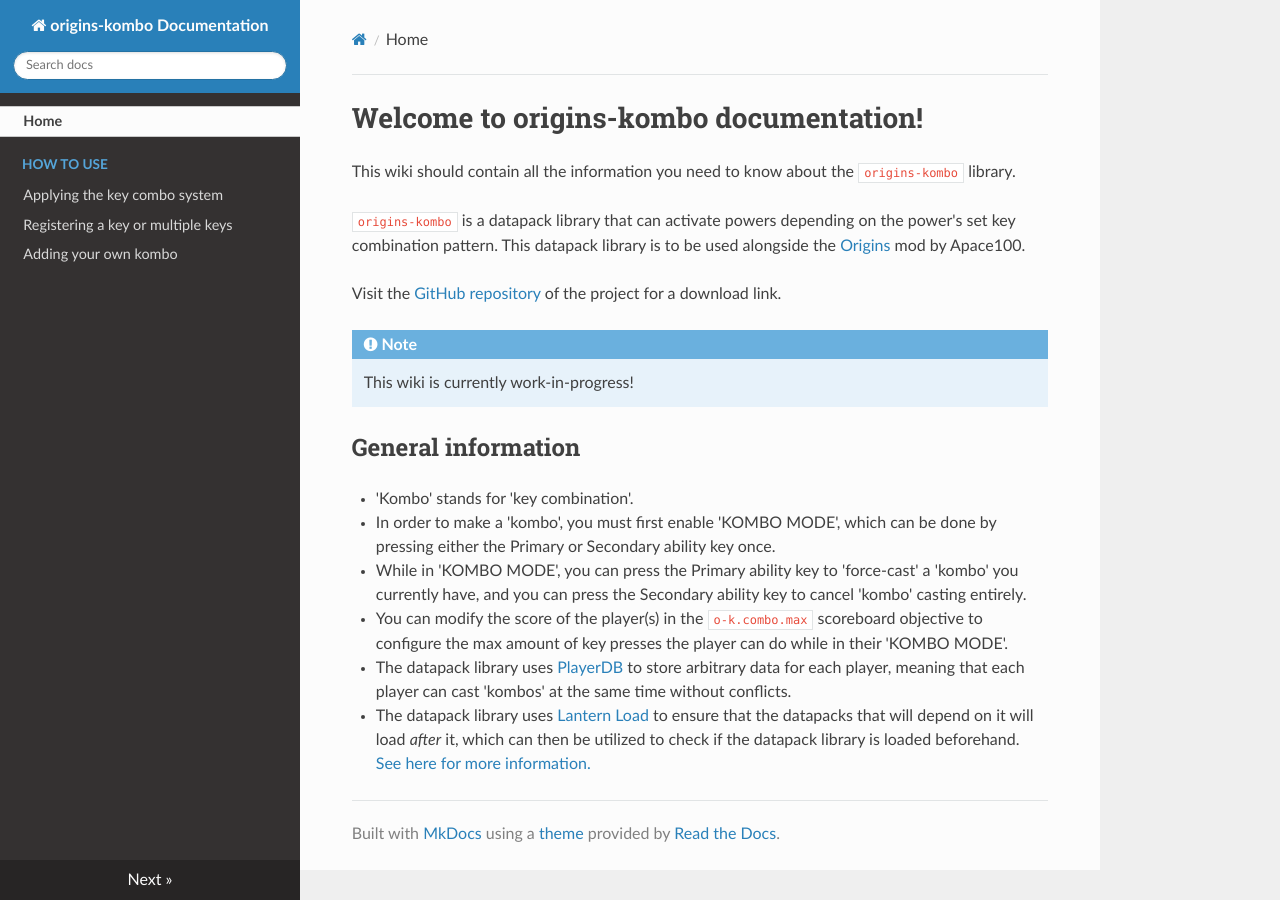
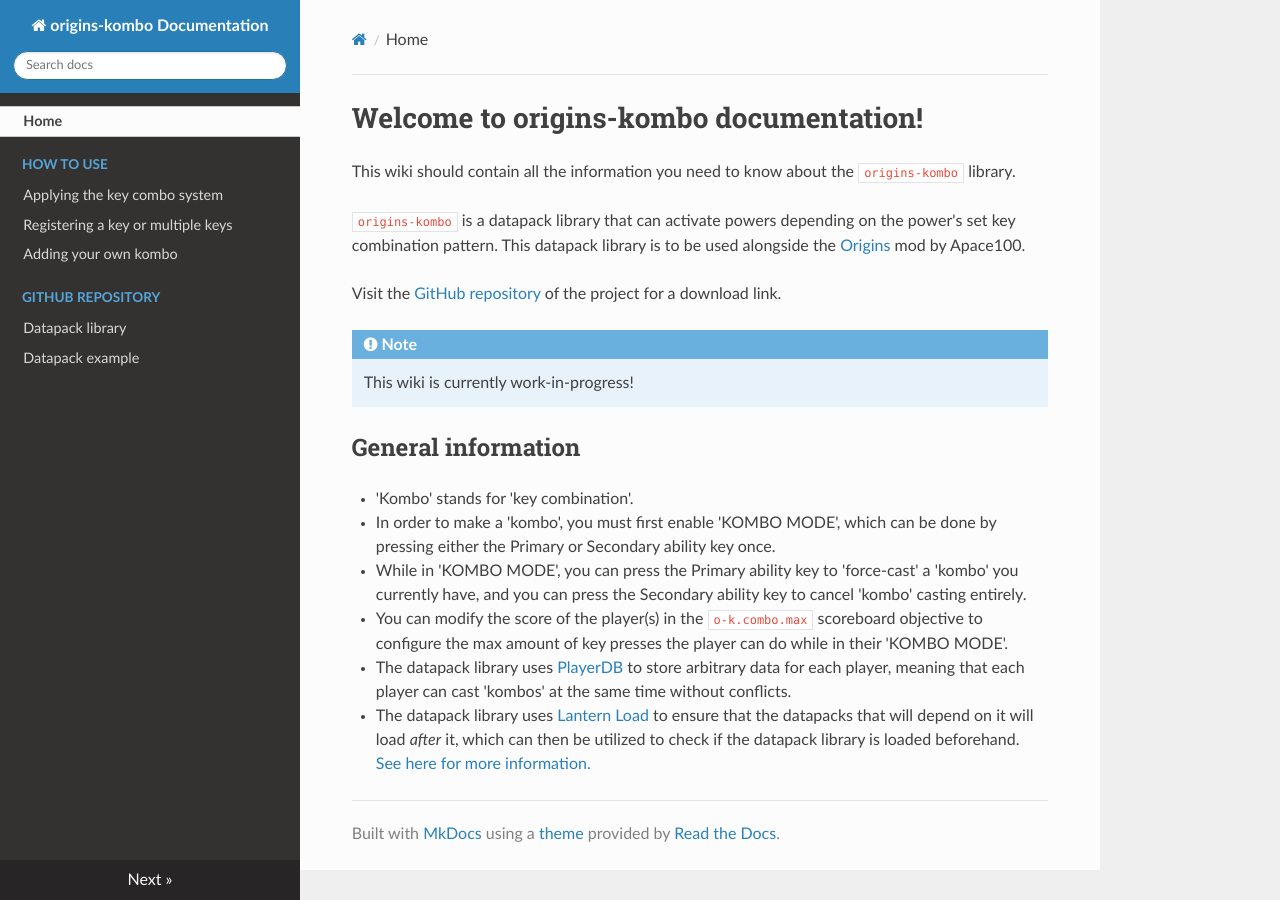
Before and after one commit to eggohito/origins-kombo, an MkDocs documentation site: the page built from docs/index.md, in a window 1280 px wide. Built offline with MkDocs 1.6.1, drawn with Linux system fonts in a browser that asks for light colours; nearby versions of some CDN libraries.

Commit message:
Updated `mkdocs.yml` + Included GitHub repo links for the api and example branches

```diff
--- a/mkdocs.yml
+++ b/mkdocs.yml
@@ -5,6 +5,9 @@ nav:
       - Applying the key combo system: how_to_use/applying_the_key_combo_system.md
       - Registering a key or multiple keys: how_to_use/registering_a_key_or_multiple_keys.md
       - Adding your own kombo: how_to_use/adding_your_own_kombo.md
+    - GitHub repository:
+      - Datapack library: https://github.com/eggohito/origins-kombo/tree/1.17.x/api
+      - Datapack example: https://github.com/eggohito/origins-kombo/tree/1.17.x/example
 theme:
     name: readthedocs
     highlightjs: True
```
